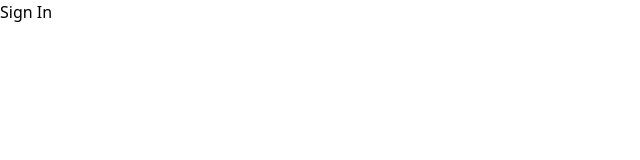
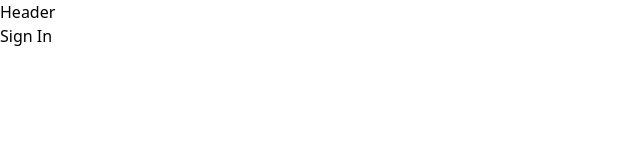
Before and after one commit to delafuent3/gh-mcsd6-project, a React (Create React App) app: page /sign-in in a window 1280 px wide. Shown: the top 160 px of the page, without its empty margins (0-640 px from the left). Built offline with nearby package versions, Linux system fonts and the light colour scheme.

Commit message:
Task 3a - Create Header

```diff
--- a/src/App.js
+++ b/src/App.js
@@ -9,11 +9,18 @@ import Profile from "./pages/Profile";
 import SignIn from "./pages/SignIn";
 import SignUp from "./pages/SignUp";
 
+// Import Components
+import Header from "./components/Header";
+
+
 
 function App() {
     return (
         <>
             <Router>
+                {/* ------------------------------------------------------------------ COMPONENT - HEADER ---------- */}
+                <Header/>
+                {/* ------------------------------------------------------------------------------ ROUTES ---------- */}
                 <Routes>
                     <Route path="/forgot-password" element={<ForgotPassword/>}/>
                     <Route path="/" element={<Home/>}/>
--- /dev/null
+++ b/src/components/Header.jsx
@@ -0,0 +1,5 @@
+export default function Header() {
+    return (
+        <div>Header</div>
+    )
+}
```
